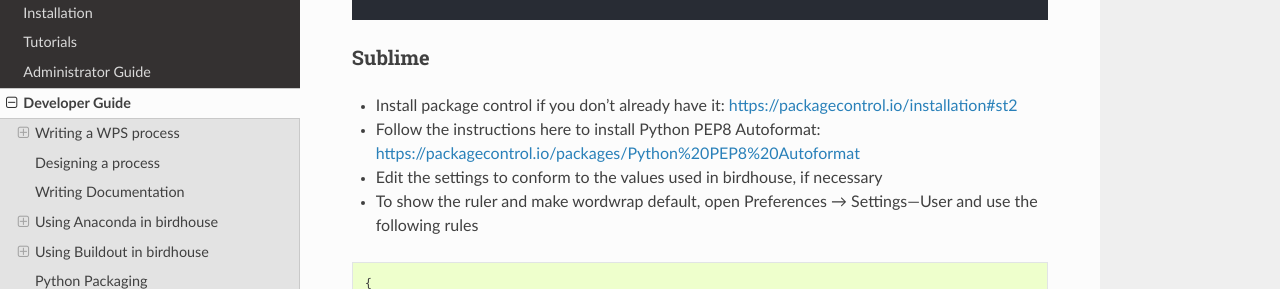
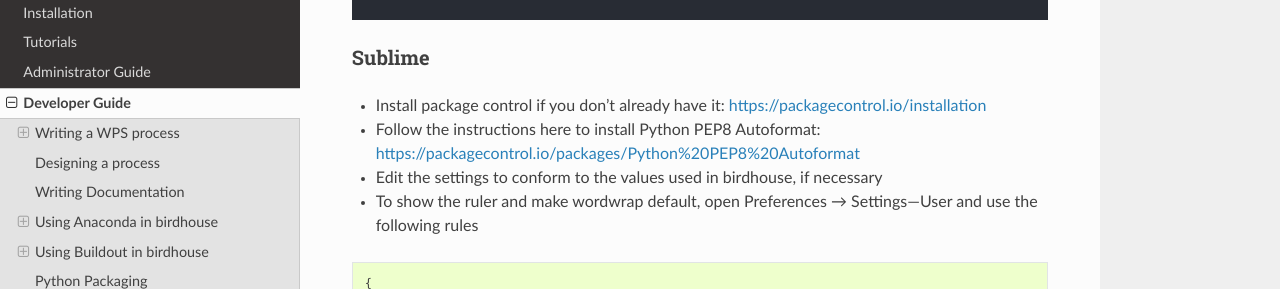
Before and after one commit to bird-house/birdhouse-docs, a Sphinx documentation site: the page built from docs/source/dev_guide.rst, in a window 1280 px wide and 900 px high, scrolled down 12648 px. Shown: the part 162-451 px from the top of the window. Built offline with Sphinx 7.4.7 and the Read the Docs theme 2.0.0, drawn with Linux system fonts in a browser that asks for light colours; some of the changed lines change nothing that is shown.

Commit message:
fixed sublime link

```diff
--- a/docs/source/dev_guide.rst
+++ b/docs/source/dev_guide.rst
@@ -435,7 +435,7 @@
 Sublime
 .......
 
-* Install package control if you don't already have it: https://packagecontrol.io/installation#st2
+* Install package control if you don't already have it: https://packagecontrol.io/installation
 * Follow the instructions here to install Python PEP8 Autoformat: https://packagecontrol.io/packages/Python%20PEP8%20Autoformat
 * Edit the settings to conform to the values used in birdhouse, if necessary
 * To show the ruler and make wordwrap default, open Preferences → Settings—User and use the following rules
```
